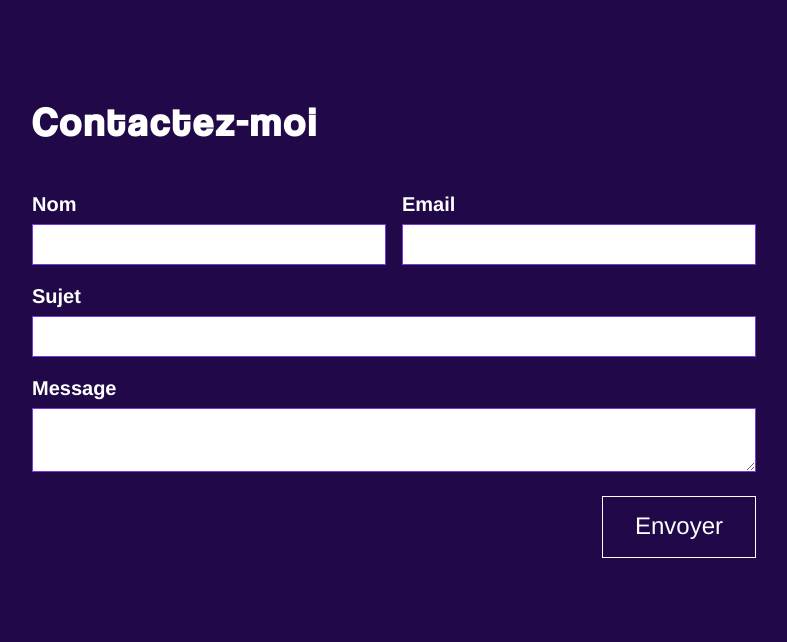
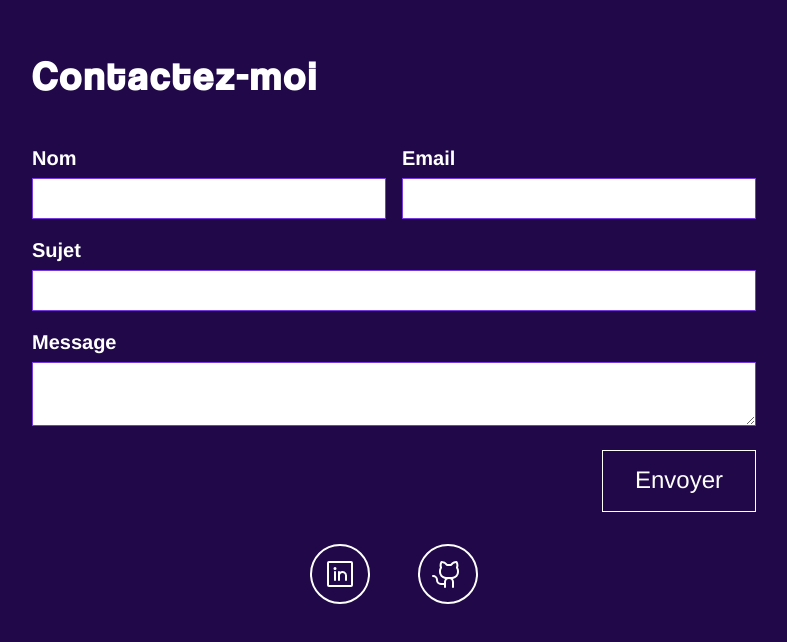
Before and after one commit to LeBonMimo/portfolio, a React (Vite) app in the folder react-portfolio/: page / in a window 1280 px wide. Shown: the part 2472-3114 px from the top of the page, without its empty margins (246-1033 px from the left). Built offline with nearby package versions, Linux system fonts and the light colour scheme.

Commit message:
ajout contactlinks +vresponsive sections

```diff
--- a/react-portfolio/src/components/Contact/Contact.jsx
+++ b/react-portfolio/src/components/Contact/Contact.jsx
@@ -5,6 +5,9 @@ import { ContactForm } from '../ContactForm/ContactForm'
 
 
 export const Contact = () => {
+
+    const linkedin = getImageUrl("contact/linkedin-logo.svg")
+
     return (
         <section id='Contact' className="contact">
             <div className="contact-container">
--- a/react-portfolio/src/components/Contact/Contact.scss
+++ b/react-portfolio/src/components/Contact/Contact.scss
@@ -1,7 +1,6 @@
 @import "../../vars.scss";
 
-.contact{
-    height: 100vh;
+.contact {
     padding: 5%;
     background: $color-primary;
     color: $color-text-light;
@@ -20,5 +19,11 @@
         letter-spacing: 3px;
         font-size: $fs-800;
         margin-bottom: 3rem;
-      }
+    }
 }
+
+@media screen and (min-width: 768px) {
+    .contact{
+        height: 100vh;
+    }
+}
--- a/react-portfolio/src/components/ContactForm/ContactForm.jsx
+++ b/react-portfolio/src/components/ContactForm/ContactForm.jsx
@@ -1,5 +1,6 @@
 import React, { useState } from 'react';
 import './ContactForm.scss'
+import { ContactLinks } from '../ContactLinks/ContactLinks'
 import emailjs from 'emailjs-com';
 
 export const ContactForm = () => {
@@ -132,6 +133,21 @@ export const ContactForm = () => {
           <button role="button" type="submit"><span className='text'>Envoyer</span></button>
         </div>
       </form>
+      <div className="contact-links-wrapper">
+        <ContactLinks
+            svg = {"contact/linkedin-logo.svg"}
+            href={"https://www.linkedin.com/in/guillaume-schwab/"}
+            alt={"lien vers mon Linkedin"}
+            title={"Voici mon Linkedin"}
+        />
+
+        <ContactLinks
+            svg = {"contact/github-logo.svg"}
+            href={"https://github.com/LeBonMimo"}
+            alt={"lien vers mon Github"}
+            title={"Voici mon Github"}
+        />
+      </div>
     </div>
   );
 };
--- a/react-portfolio/src/components/ContactForm/ContactForm.scss
+++ b/react-portfolio/src/components/ContactForm/ContactForm.scss
@@ -11,13 +11,7 @@
     font-weight: bold;
   }
 
-  .form-semicolumn{
-    display: flex;
-    gap: 1rem;
-    & div{
-      width: 100%;
-    }
-  }
+
 
   .contact-form input,
   .contact-form textarea {
@@ -98,3 +92,21 @@
       position: relative;
     }
   }
+
+  .contact-links-wrapper{
+    margin-top: 2rem;
+    display: flex;
+    justify-content: center;
+    gap: 3rem;
+    flex-wrap: wrap;
+}
+
+@media screen and (min-width: 568px) {
+  .form-semicolumn{
+    display: flex;
+    gap: 1rem;
+    & div{
+      width: 100%;
+    }
+  }
+}
--- /dev/null
+++ b/react-portfolio/src/components/ContactLinks/ContactLinks.jsx
@@ -0,0 +1,11 @@
+import React from 'react'
+import { getImageUrl } from '../../utils'
+import './ContactLinks.scss'
+
+export const ContactLinks = ({svg, href, alt, title}) => {
+    return (
+        <a className='contact-link' href={href} title={title}>
+            <img src={getImageUrl(svg)} alt={alt} />
+        </a>
+    );
+}
--- /dev/null
+++ b/react-portfolio/src/components/ContactLinks/ContactLinks.scss
@@ -0,0 +1,28 @@
+@import "../../vars.scss";
+
+.contact-link {
+    text-decoration: none !important;
+    width: 60px;
+    height: 60px;
+    display: flex;
+    align-items: center;
+    justify-content: center;
+    border-radius: 50%;
+    overflow: hidden;
+    position: relative;
+    border: 2px solid $color-text-light;
+
+    /* effect */
+    transition: border-radius 0.2s linear 0s;
+    transform: rotate(45deg);
+
+    &:hover {
+        border-radius: 0;
+    }
+
+    & img {
+        fill: $color-text-light;
+        transition: transform 0.01s linear 0s;
+        transform: rotate(-45deg);
+    }
+}
--- a/react-portfolio/src/components/Pres/Pres.scss
+++ b/react-portfolio/src/components/Pres/Pres.scss
@@ -3,7 +3,6 @@
 .pres {
   background-color: $color-bg-light;
   color: $color-text-dark;
-  height: 100vh;
   padding: 5%;
 
   &-container {
@@ -44,6 +43,10 @@
 }
 
 @media screen and (min-width: 768px) {
+  .pres{
+    height: 100vh;
+  }
+
   .pres-text {
     width: 50%;
   }
--- a/react-portfolio/src/components/Projects/Projects.scss
+++ b/react-portfolio/src/components/Projects/Projects.scss
@@ -92,12 +92,13 @@
 // Responsive
 
 @media screen and (min-width: 968px) {
-
-  .projects{
-    height: 100vh;
-  }
-
   .projects-grid {
     grid-template-columns: repeat(auto-fit, minmax(250px, 1fr));
   }
 }
+
+@media screen and (min-width: 1268px) {
+  .projects{
+    height: 100vh;
+  }
+}
```
Also changed, not shown: react-portfolio/assets/images/contact/github-logo.svg (added), react-portfolio/assets/images/contact/linkedin-logo.svg (added).
